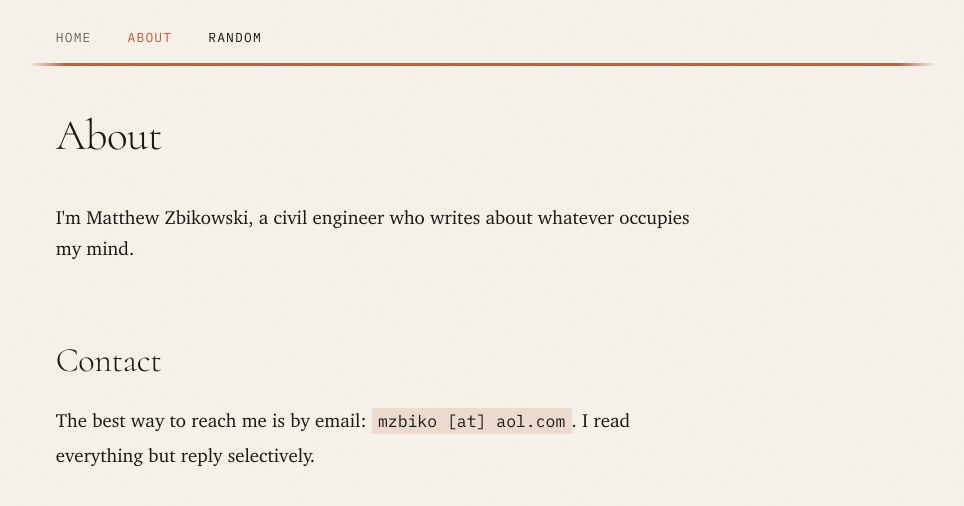
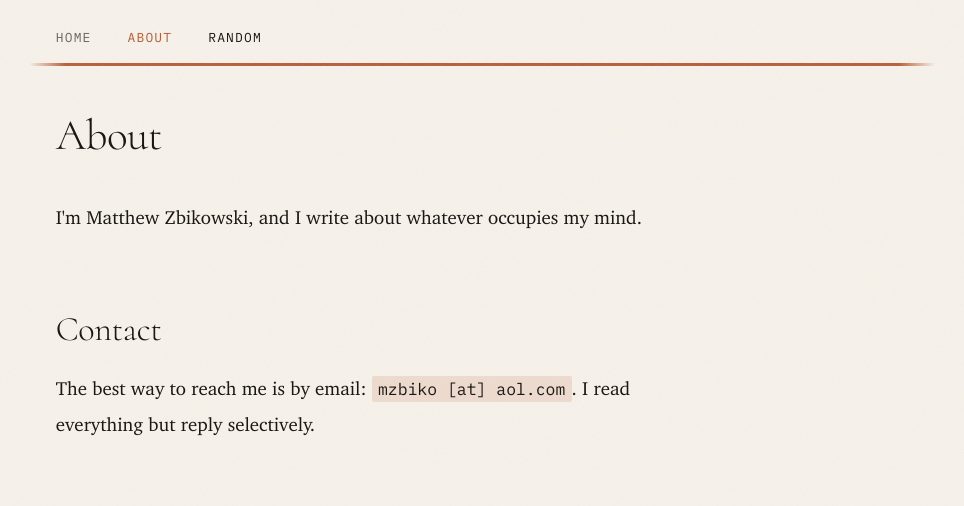
Before and after one commit to matt-zb/matt-zb.github.io, a Jekyll site: the page built from about.md, in a window 1280 px wide. Shown: the top 506 px of the page, without its empty margins (143-1107 px from the left). Built offline with Jekyll 4.4.1, drawn with Linux system fonts in a browser that asks for light colours; some web fonts are replaced.

Commit message:
Update about.md

```diff
--- a/about.md
+++ b/about.md
@@ -10,7 +10,7 @@ description: "About Matthew Zbikowski, the author of this blog."
   </header>
 
   <div class="page-content">
-    <p>I'm Matthew Zbikowski, a civil engineer who writes about whatever occupies my mind.</p>
+    <p>I'm Matthew Zbikowski, and I write about whatever occupies my mind.</p>
 
     <h2>Contact</h2>
 
```
